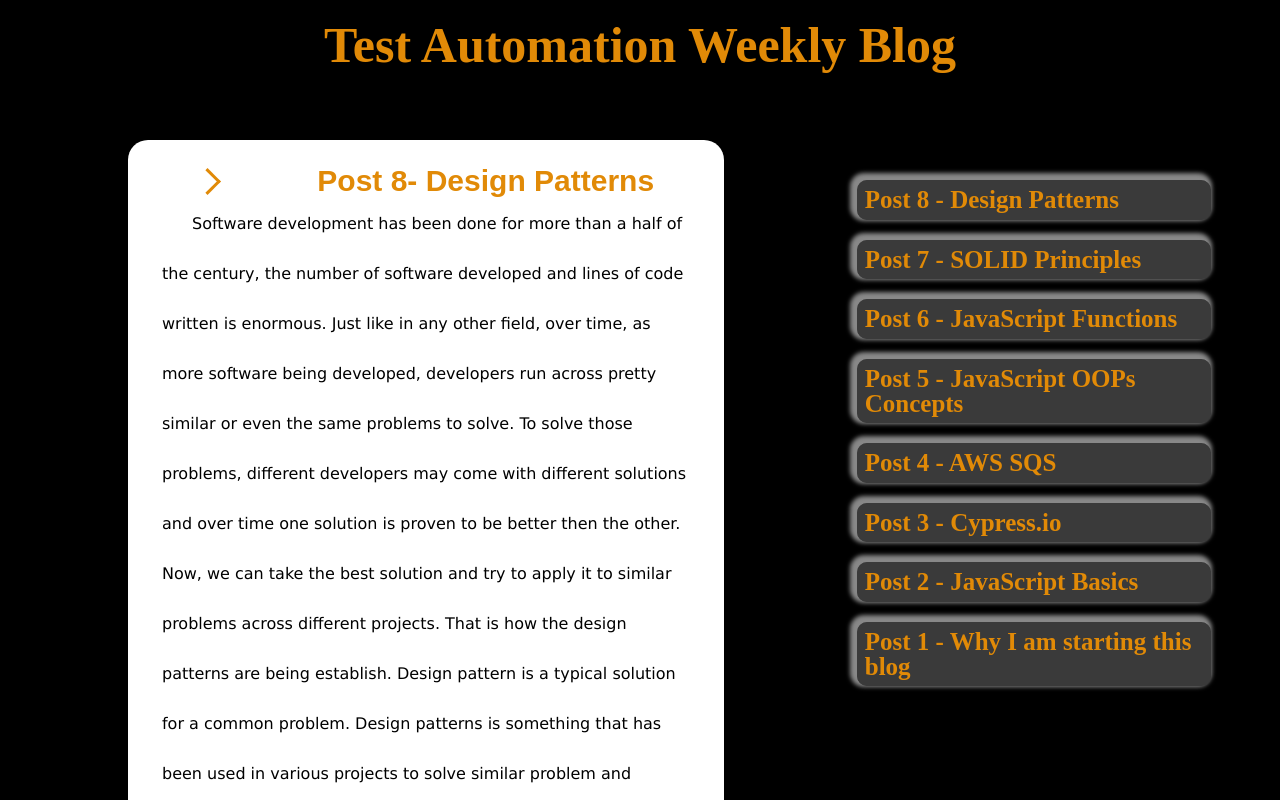
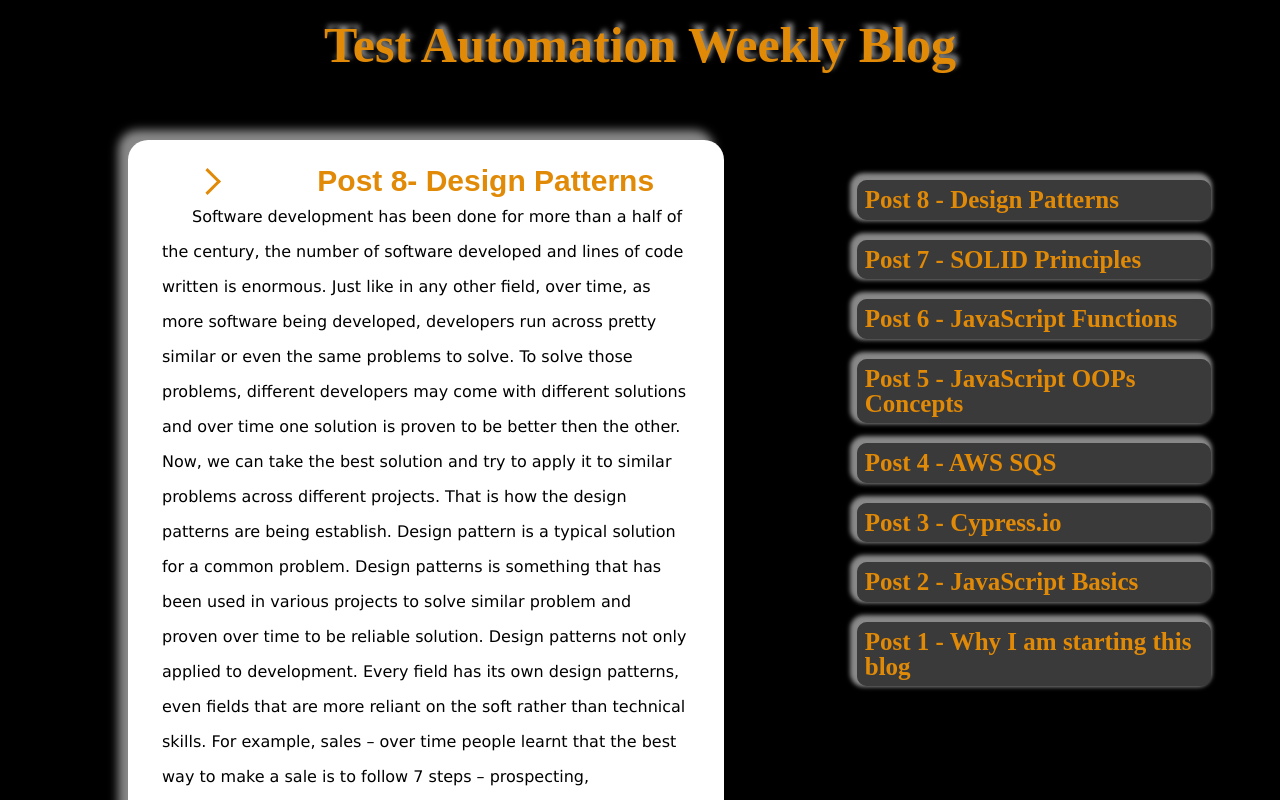
Before and after one commit to okyrylenko/TestAutomationWeeklyBlog, a plain HTML site: page index.html in a window 1280 px wide. Shown: the top 800 px of the page. Drawn offline with Linux system fonts and the light colour scheme.

Commit message:
added styles

```diff
--- a/styles.css
+++ b/styles.css
@@ -69,6 +69,7 @@ header {
       -ms-flex-pack: center;
           justify-content: center;
   margin: 0 0 50px 0;
+  text-shadow: 3px -4px 5px #888888;
 }
 
 header > h1 {
@@ -114,6 +115,7 @@ abbr, dfn, code {
   background-color: white;
   margin:0px 10%;
   border-radius: 20px;
+  box-shadow: -10px -10px 10px #888888;
 }
 
 article {
@@ -161,7 +163,7 @@ article p, article h2 {
 
 article div p, article li {
   text-indent: 30px;
-  line-height: 50px;
+  line-height: 35px;
   font-family: Verdana, Helvetica,Arial, sans-serif;
   font-weight: 500;
   padding: 0 1%;
```
